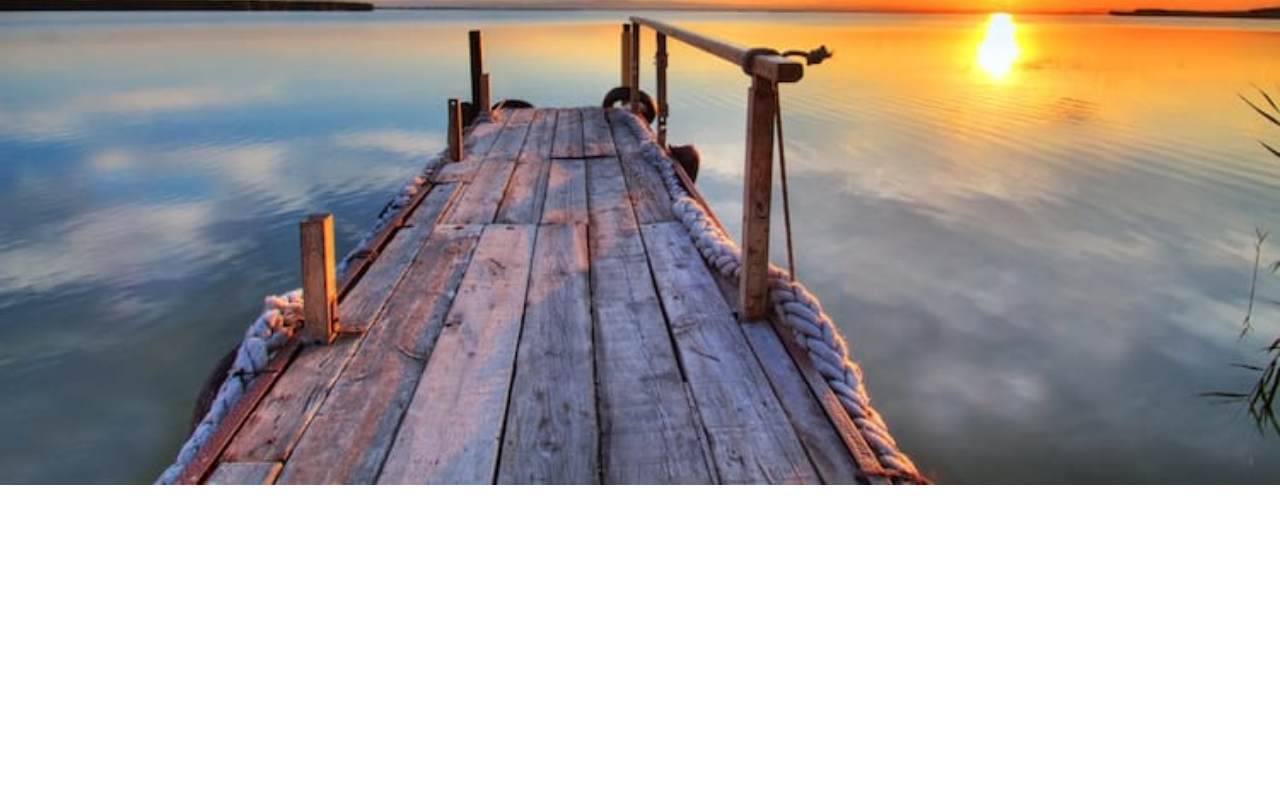
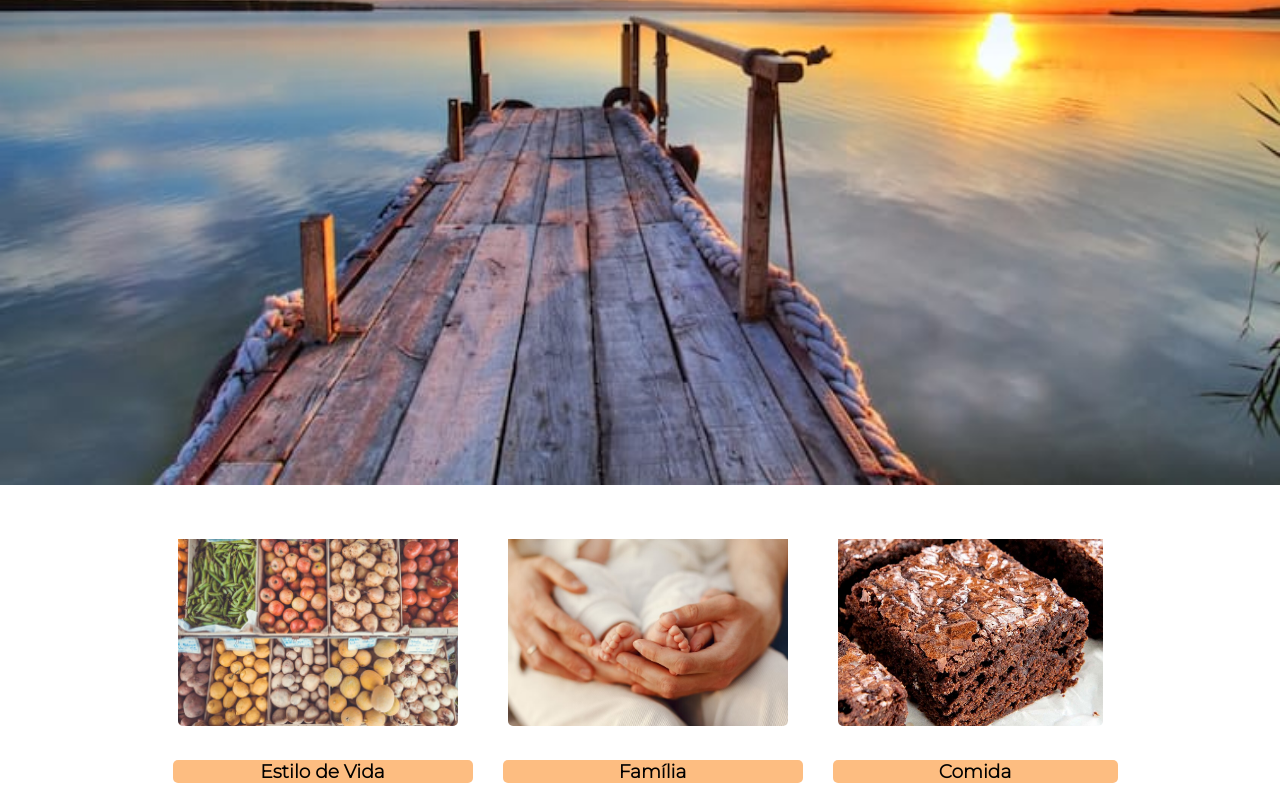
Before and after one commit to thaisalmeida29/blog-pessoal, a plain HTML site: page index.html in a window 1280 px wide. Shown: the part 677-1475 px from the top of the page. Before the commit the page ends 1166 px from the top, so only its background shows below. Drawn offline with Linux system fonts and the light colour scheme; files whose address does not match are found by name.

Commit message:
primeira-secao-pronta

```diff
--- a/Css/estilo.css
+++ b/Css/estilo.css
@@ -89,3 +89,34 @@
      width: 100%;
 
  }
+
+
+ .col-1-3 {
+     display: flex;
+     justify-content: center;
+     align-items: center;
+
+
+ }
+
+ .col-1-3 img {
+     width: 280px;
+     margin: 25px;
+     padding-top: 25px;
+     border-radius: 5px;
+
+ }
+
+ .section-fotos h3 {
+     text-align: center;
+     margin: 5px 10px 15px 20px;
+
+     background-color: #fdbd81;
+     border-radius: 5px;
+
+
+ }
+
+ .section-fotos .img3 {
+     width: 265px;
+ }
--- a/index.html
+++ b/index.html
@@ -1,14 +1,18 @@
 <!DOCTYPE html>
 <html lang="en">
+
 <head>
     <meta charset="UTF-8">
     <meta http-equiv="X-UA-Compatible" content="IE=edge">
     <meta name="viewport" content="width=device-width, initial-scale=1.0">
     <link rel="stylesheet" href="Css/estilo.css">
     <link rel="stylesheet" href="icomoon (1)/style.css">
-    <link href="https://fonts.googleapis.com/css2?family=Montserrat:wght@300&family=Oxygen:wght@300;400;700&display=swap" rel="stylesheet">
+    <link
+        href="https://fonts.googleapis.com/css2?family=Montserrat:wght@300&family=Oxygen:wght@300;400;700&display=swap"
+        rel="stylesheet">
     <title>Blog</title>
 </head>
+
 <body>
 
     <header class="menu">
@@ -23,8 +27,10 @@
                 </ul>
                 <div class="social">
                     <ul>
-                <li><a href="https://www.facebook.com/tata2910/" target="_blank"><span class="icon-facebook"></span></a></li>
-                <li><a href="https://www.instagram.com/thais_almeida_2910/" target="_blank"><span class="icon-instagram"></span></a></li>
+                        <li><a href="https://www.facebook.com/tata2910/" target="_blank"><span
+                                    class="icon-facebook"></span></a></li>
+                        <li><a href="https://www.instagram.com/thais_almeida_2910/" target="_blank"><span
+                                    class="icon-instagram"></span></a></li>
                     </ul>
                 </div>
             </nav>
@@ -44,6 +50,25 @@
                 <img src="imagens/banner.jpg" alt="">
             </div>
         </section>
+        <section class="row">
+            <div class="col-1-3">
+                <div class="section-fotos">
+                    <img src="imagens/legumes.jpg" alt="estilo de vida">
+                    <h3>Estilo de Vida</h3>
+                </div>
+                <div class="section-fotos">
+                    <img src="imagens/familia.jpg" alt="estilo de vida">
+                   <h3>Família</h3>
+                </div>
+                <div class="section-fotos">
+                    <img  class="img3" src="imagens/comida.jpg" alt="estilo de vida">
+                    <h3>Comida</h3>
+                </div>
+
+
+            </div>
+        </section>
     </main>
 </body>
+
 </html>
```
Lines whose indentation alone changed are shown as unchanged.
